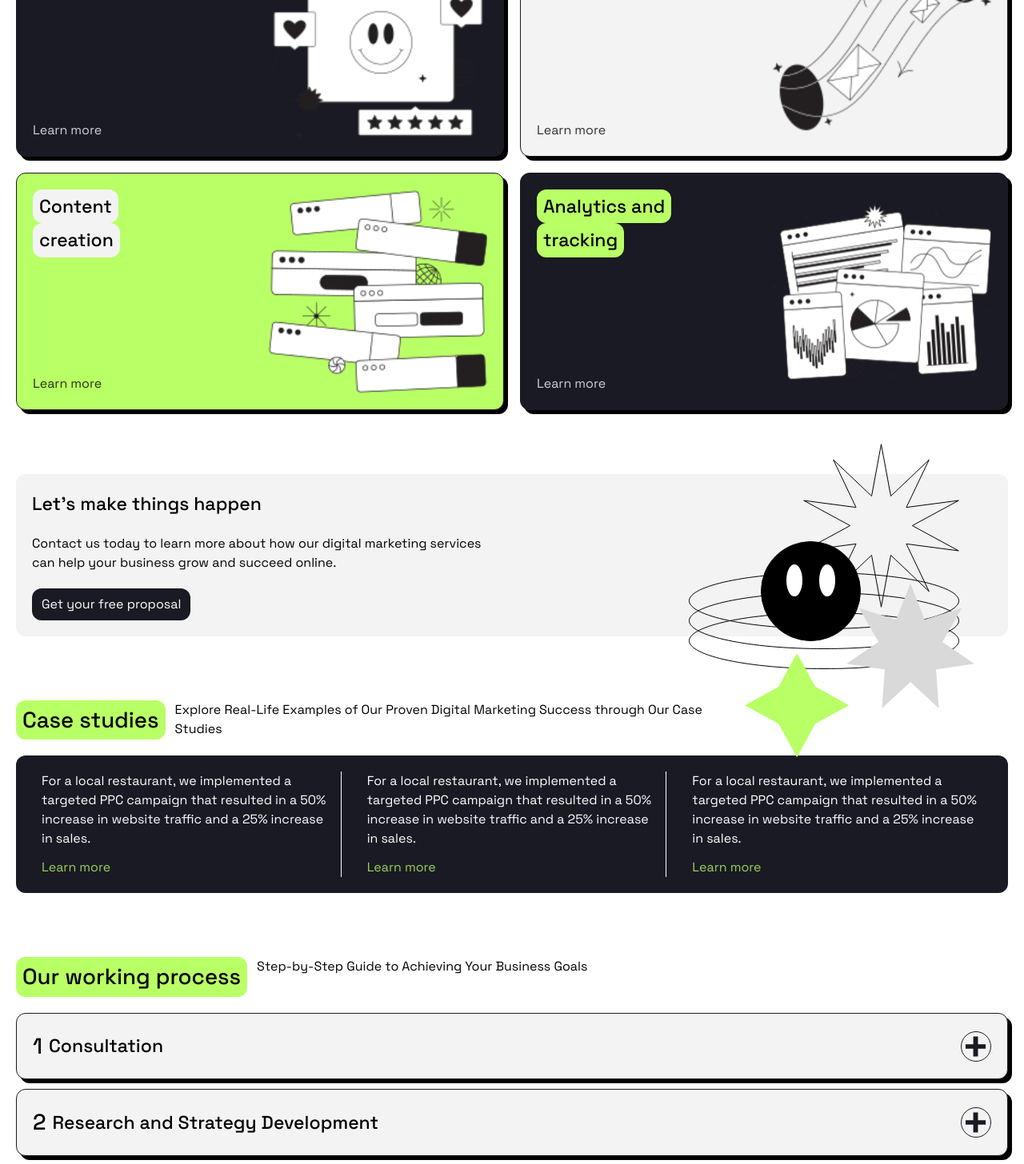
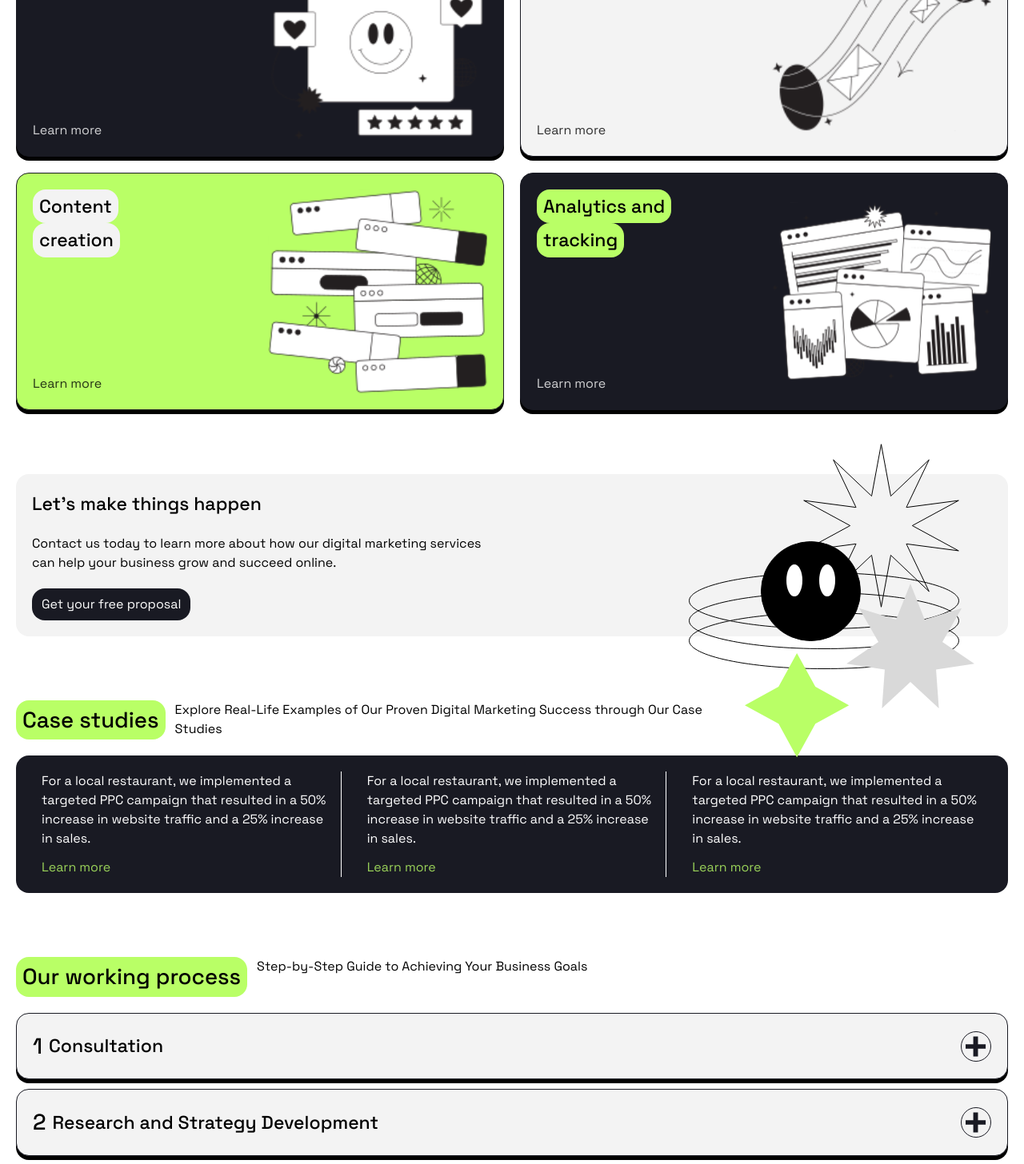
Before and after one commit to asyncasad/inspiritus, a Next.js app: page / in a window 1280 px wide. Shown: the part 1330-2786 px from the top of the page at 80% size. Built offline with nearby package versions, Linux system fonts and the light colour scheme.

Commit message:
fix(ui): fix misc ui issues

```diff
--- a/src/app/page.tsx
+++ b/src/app/page.tsx
@@ -2,6 +2,7 @@ import Banner from '@/components/banner';
 import Casestudies from '@/components/case-studies';
 import Lmth from '@/components/lmth';
 import Services from '@/components/services';
+import Team from '@/components/team';
 import Workingprocess from '@/components/working-process';
 
 export default function Home() {
@@ -12,6 +13,7 @@ export default function Home() {
       <Lmth />
       <Casestudies />
       <Workingprocess />
+      <Team />
     </main>
   );
 }
--- a/src/components/case-studies.tsx
+++ b/src/components/case-studies.tsx
@@ -11,7 +11,7 @@ const Casestudies = () => {
           Marketing Success through Our Case Studies
         </p>
       </div>
-      <div className="rounded-xl p-5 bg-dark flex flex-col gap-5 lg:grid grid-cols-3 text-white">
+      <div className="rounded-2xl p-5 bg-dark flex flex-col gap-5 lg:grid grid-cols-3 text-white">
         <div className="flex flex-col gap-3 py-3 lg:py-0 lg:border-b-0 lg:px-3 border-b lg:border-r border-white justify-between">
           <p>
             For a local restaurant, we implemented a
--- a/src/components/lmth.tsx
+++ b/src/components/lmth.tsx
@@ -2,7 +2,7 @@ import Button from './ui/button';
 
 const Lmth = () => {
   return (
-    <div className="relative flex p-5  flex-col gap-5 lg:grid grid-cols-2 bg-gray rounded-xl">
+    <div className="relative flex p-5  flex-col gap-5 lg:grid grid-cols-2 bg-gray rounded-2xl">
       <div className="flex flex-col gap-5">
         <h3>Let&apos;s make things happen</h3>
         <p>
--- a/src/components/services/service-card.tsx
+++ b/src/components/services/service-card.tsx
@@ -19,7 +19,7 @@ const Servicecard: React.FC<ServicecardProps> = ({
   return (
     <div
       className={cn(
-        'p-5 rounded-xl border border-dark flex flex-col  lg:grid grid-cols-2 gap-5 shadow-[5px_5px_0px_0px_rgb(0,0,0)]',
+        'p-5 rounded-2xl border border-dark flex flex-col  lg:grid grid-cols-2 gap-5 shadow-[0px_5px_0px_0px_rgb(0,0,0)]',
         {
           'bg-green': variant === 'green',
         },
--- /dev/null
+++ b/src/components/team/index.tsx
@@ -0,0 +1,20 @@
+import Label from '../ui/label';
+
+const Team = () => {
+  return (
+    <div
+      id="working-process"
+      className="flex flex-col gap-5"
+    >
+      <div className="flex flex-col gap-3 lg:grid grid-cols-[max-content_1fr]">
+        <Label label={<h2>Team</h2>} />
+        <p className="max-w-[700px]">
+          Meet the skilled and experienced team behind our
+          successful digital marketing strategies
+        </p>
+      </div>
+    </div>
+  );
+};
+
+export default Team;
--- a/src/components/ui/button.tsx
+++ b/src/components/ui/button.tsx
@@ -14,7 +14,7 @@ const Button: React.FC<ButtonProps> = ({
   return (
     <button
       className={cn(
-        'py-2 w-max text-white px-3 flex items-center justify-center rounded-xl bg-dark hover:opacity-80 transition-all',
+        'py-2 w-max text-white px-3 flex items-center justify-center rounded-2xl bg-dark hover:opacity-80 transition-all',
         {
           'w-full': fullWidth,
         }
--- a/src/components/ui/label.tsx
+++ b/src/components/ui/label.tsx
@@ -11,7 +11,7 @@ const Label: React.FC<LabelProps> = ({
   return (
     <div
       className={cn(
-        'py-1 px-2 rounded-xl  w-max h-max',
+        'py-1 px-2 rounded-2xl  w-max h-max',
         {
           'bg-gray': variant === 'gray',
         },
--- a/src/components/working-process/process-card.tsx
+++ b/src/components/working-process/process-card.tsx
@@ -18,7 +18,7 @@ const Processcard: React.FC<ProcesscardProps> = ({
   return (
     <div
       className={cn(
-        'p-5 bg-gray shadow-[5px_5px_0px_0px_rgb(0,0,0)] rounded-xl border border-dark',
+        'p-5 bg-gray shadow-[0px_5px_0px_0px_rgb(0,0,0)] rounded-2xl border border-dark',
         {
           'bg-green transition-all': isOpen,
         }
```
